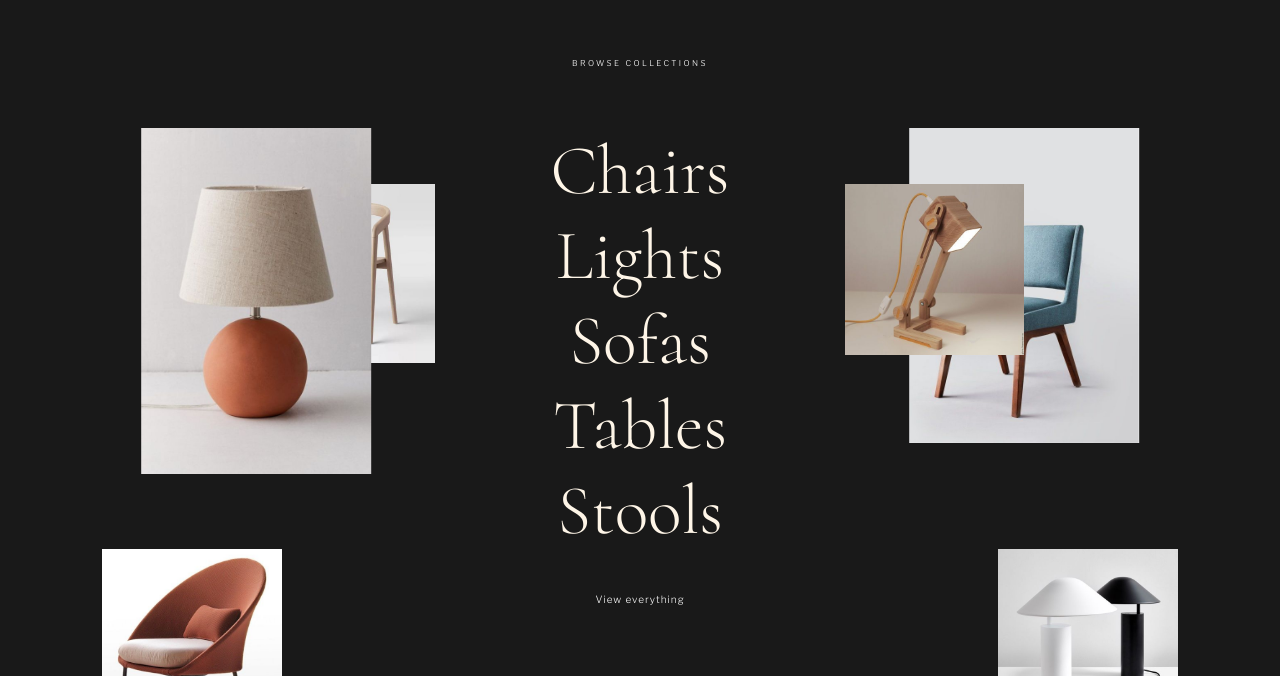
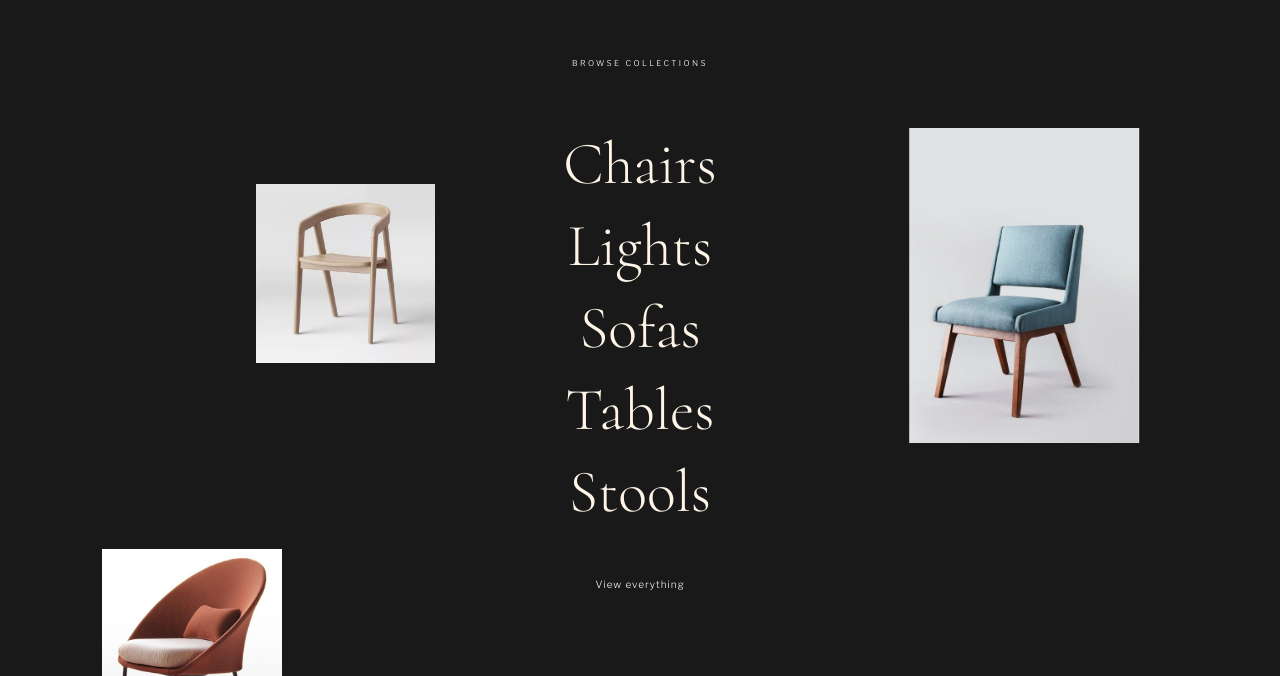
Before and after one commit to anagkazou/Celestial-app, a React (Create React App) app: page / in a window 1280 px wide. Shown: the part 2124-2800 px from the top of the page. Built offline with nearby package versions, Linux system fonts and the light colour scheme; the HTML template or start-up script is replaced by a standard one.

Commit message:
Create collection preview animation

```diff
--- a/package.json
+++ b/package.json
@@ -6,6 +6,7 @@
     "@testing-library/jest-dom": "^4.2.4",
     "@testing-library/react": "^9.5.0",
     "@testing-library/user-event": "^7.2.1",
+    "gsap": "^3.5.1",
     "jquery": "^3.5.1",
     "node-sass": "^4.14.1",
     "react": "^16.13.1",
--- /dev/null
+++ b/src/components/collections-preview/collection-preview.js
@@ -0,0 +1,36 @@
+import $ from "jquery";
+import { gsap } from "gsap";
+
+const InitPreviewAnimation = () => {
+  $(".collection-title").each(function (index, el) {
+    const $this = $(el);
+    const thisId = el.id;
+    const $thisPreviewImages = $(".preview__left, .preview__right").find(
+      `img[id="${thisId}"]`
+    );
+    const $allImages = $(".preview__left img, .preview__right img");
+    const $otherImages = $(".preview__left, .preview__right")
+      .find("img")
+      .not(`[id="${thisId}"]`);
+
+    $(el).on("mouseenter", (el) => {
+      console.log($this);
+      // $($otherImages).addClass(".mouseentered");
+      gsap.set($allImages, {
+        y: 100,
+      });
+      gsap.to($thisPreviewImages, {
+        opacity: 1,
+        y: 0,
+        ease: "Power1.easeOut",
+        duration: 0.8,
+      });
+
+      gsap.to($otherImages, {
+        opacity: 0,
+      });
+    });
+  });
+};
+
+export default InitPreviewAnimation;
--- a/src/components/collections-preview/collection-preview.styles.scss
+++ b/src/components/collections-preview/collection-preview.styles.scss
@@ -45,8 +45,10 @@
   .collection-title {
     display: block;
     text-align: center;
-    transition: font-style 0.4 ease;
 
+    &:not(:last-child) {
+      padding-bottom: 1rem;
+    }
     &:hover {
       font-style: italic;
     }
@@ -63,4 +65,8 @@
       letter-spacing: 0.2em;
     }
   }
+
+  .mouseentered {
+    opacity: 0;
+  }
 }
--- a/src/components/collections-preview/collections-preview.component.jsx
+++ b/src/components/collections-preview/collections-preview.component.jsx
@@ -1,10 +1,16 @@
 import React from "react";
+import InitPreviewAnimation from "./collection-preview";
+
 import "./collection-preview.styles.scss";
 import { Link } from "react-router-dom";
-
 import { imgChair, imgLight } from "../../assets/img/images";
 
-const CollectionPreview = () => (
+class CollectionPreview extends React.Component {
+  componentDidMount() {
+    InitPreviewAnimation();
+  }
+  render() {
+    return (
       <section className="section__browse-collections">
         <p className="title">Browse Collections</p>
         <div className="preview">
@@ -12,38 +18,46 @@ const CollectionPreview = () => (
             <img
               src={imgChair.second}
               className="img__small"
-          style={{ left: "50%", top: "12%" }}
+              style={{ left: "50%", top: "12%", opacity: "1" }}
+              id="2"
             />
             <img
               src={imgChair.third}
               className="img__small"
-          style={{ bottom: "20%", left: "20%" }}
-        />
+              style={{ bottom: "20%", left: "20%", opacity: "1" }}
+              id="2"
+            />{" "}
             <img
               src={imgLight.third}
               className="img__large"
-          style={{ top: "5%", right: "50%", transform: "translateX(50%)" }}
-        />
+              style={{
+                top: "5%",
+                right: "50%",
+                transform: "translateX(50%)",
+                opacity: "0",
+              }}
+              id="1"
+            />{" "}
           </div>
 
           <div className="preview__text">
-        <Link className="collection-title" id="1">
+            <Link to="/#" className="collection-title" id="1">
               Chairs
             </Link>
-        <Link className="collection-title" id="2">
+            <Link to="/#" className="collection-title" id="2">
               Lights
             </Link>
-        <Link className="collection-title" id="3">
+            <Link to="/#" className="collection-title" id="3">
               Sofas
             </Link>
-        <Link className="collection-title" id="4">
+            <Link to="/#" className="collection-title" id="4">
               Tables
             </Link>
-        <Link className="collection-title" id="5">
+            <Link to="/#" className="collection-title" id="5">
               Stools
             </Link>
 
-        <Link to="/shop" className="btn btn__text">
+            <Link to="/#" className="btn btn__text">
               View everything
             </Link>
           </div>
@@ -51,21 +65,31 @@ const CollectionPreview = () => (
             <img
               src={imgChair.first}
               className="img__large"
-          style={{ top: "5%", right: "50%", transform: "translateX(50%)" }}
-        />
+              style={{
+                top: "5%",
+                right: "50%",
+                transform: "translateX(50%)",
+                opacity: "1",
+              }}
+              id="2"
+            />{" "}
             <img
               src={imgLight.first}
               className="img__small"
-          style={{ bottom: "20%", right: "20%" }}
-        />
+              style={{ bottom: "20%", right: "20%", opacity: "0" }}
+              id="1"
+            />{" "}
             <img
               src={imgLight.second}
               className="img__small"
-          style={{ right: "50%", top: "12%" }}
-        />
+              style={{ right: "50%", top: "12%", opacity: "0" }}
+              id="1"
+            />{" "}
           </div>
         </div>
       </section>
     );
+  }
+}
 
 export default CollectionPreview;
--- a/src/components/hero/hero.component.jsx
+++ b/src/components/hero/hero.component.jsx
@@ -10,7 +10,7 @@ const Hero = () => (
         <p className="hero__sub">
           we design and manufacture furniture fit for gods
         </p>
-        <Link to="/shop" className="hero__cta">
+        <Link to="/#" className="hero__cta">
           Discover Our Collections
         </Link>
       </div>
--- a/src/js/collection-preview.js
+++ /dev/null
@@ -1 +0,0 @@
-import $ from "jquery";
--- a/src/scss/variables.styles.scss
+++ b/src/scss/variables.styles.scss
@@ -3,4 +3,4 @@ $color-secondary: #191919;
 // $color-secondary: #062a35;
 $font-size-button: 1.2rem;
 $font-size-small: 1.4rem;
-$font-size-large: 7rem;
+$font-size-large: 6rem;
```
Also changed, not shown: 1 other file (tests, documents, lock files or other folders). Lines whose indentation alone changed are shown as unchanged.
